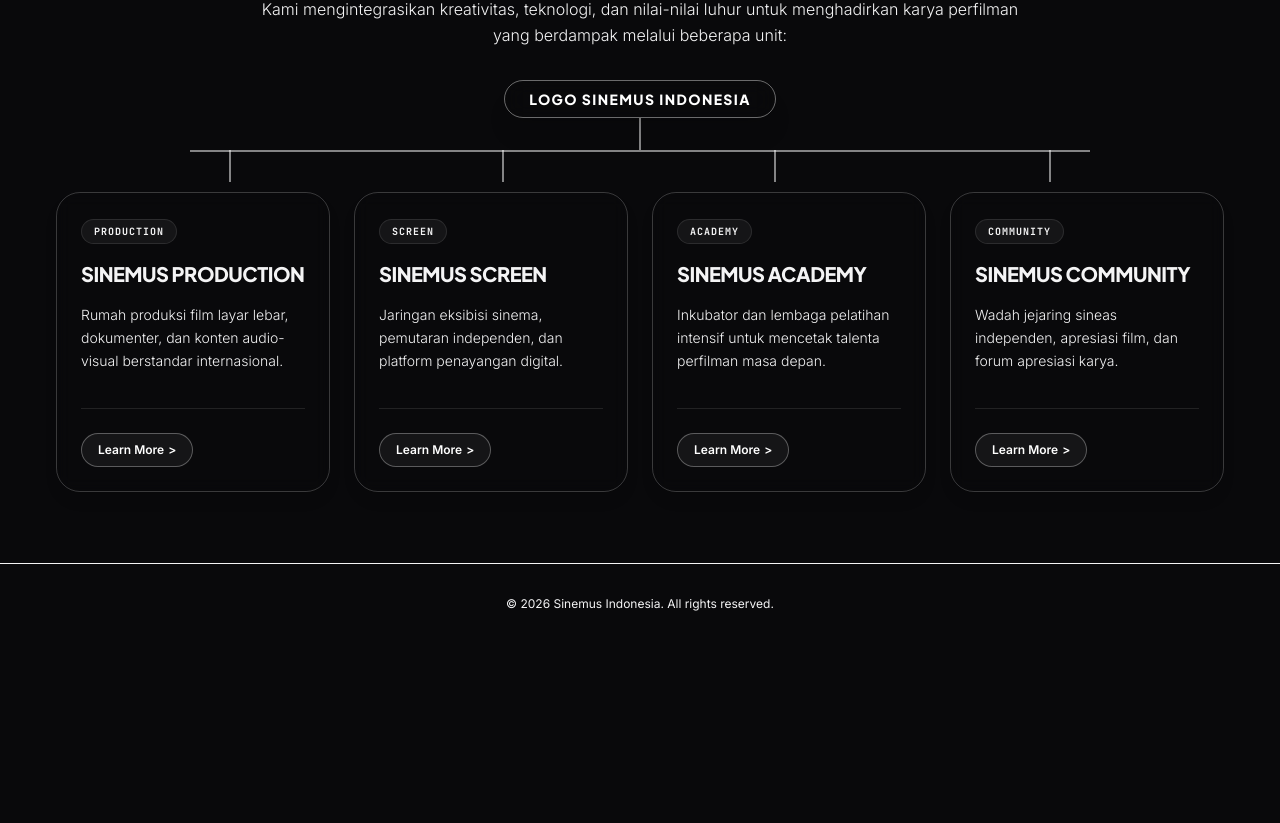
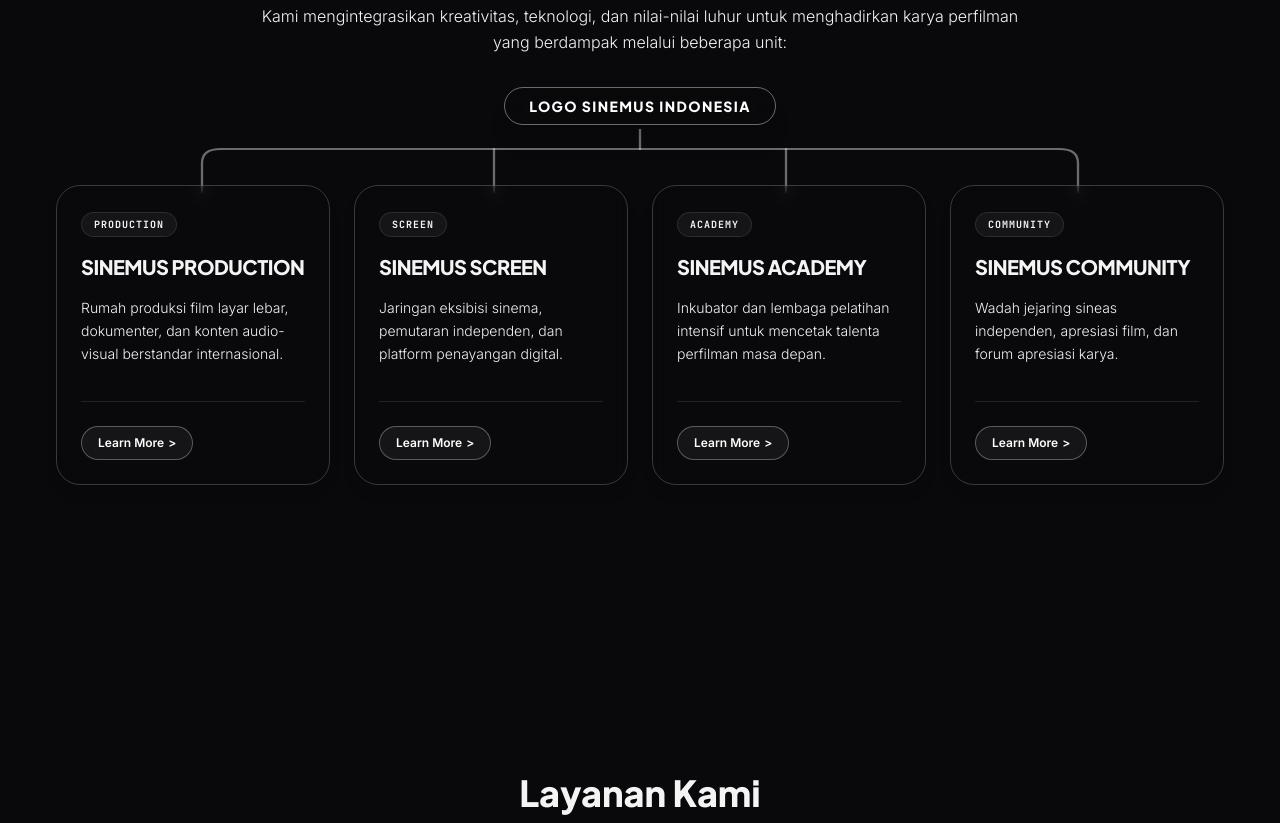
Before and after one commit to sinemusid/corporate-web-personal, a Next.js app: page / in a window 1280 px wide. Shown: the part 1837-2660 px from the top of the page. Before the commit the page ends 2481 px from the top, so only its background shows below. Built offline with nearby package versions, Linux system fonts and the light colour scheme.

Commit message:
feat(home,contact): move services to home, update diagram curved lines, and harmonize CTA button styles

```diff
--- a/src/app/(public)/about/page.tsx
+++ b/src/app/(public)/about/page.tsx
@@ -7,7 +7,6 @@ import {
   CareerRoadmapWidget,
   DesignStructureWidget,
   OurTeamGridWidget,
-  ServicesGridWidget,
   PortfolioGridWidget,
 } from '@/widgets/about-us';
 
@@ -21,7 +20,6 @@ export default function AboutUsPage() {
       <CareerRoadmapWidget />
       <DesignStructureWidget />
       <OurTeamGridWidget />
-      <ServicesGridWidget />
       <PortfolioGridWidget />
     </div>
   );
--- a/src/app/(public)/page.tsx
+++ b/src/app/(public)/page.tsx
@@ -1,5 +1,6 @@
 import React from 'react';
 import { HeroSectionWidget, WhoWeAreSectionWidget, UnitPreviewSectionWidget } from '@/widgets/home';
+import { ServicesGridWidget } from '@/widgets/about-us';
 
 export default function LandingPage() {
   return (
@@ -7,6 +8,7 @@ export default function LandingPage() {
       <HeroSectionWidget />
       <WhoWeAreSectionWidget />
       <UnitPreviewSectionWidget showTitleHeader />
+      <ServicesGridWidget />
     </div>
   );
 }
--- a/src/features/contact/components/JoinMission.tsx
+++ b/src/features/contact/components/JoinMission.tsx
@@ -34,7 +34,7 @@ export const JoinMission: React.FC<JoinMissionProps> = ({ data }) => {
       <div>
         <a
           href={data.ctaHref}
-          className="inline-flex items-center px-8 py-4 rounded-xl bg-accent-solid text-content-inverse font-body font-bold text-sm hover:bg-accent-solid-hover transition-colors shadow-sm"
+          className="inline-flex items-center px-8 py-3.5 rounded-lg bg-white text-black font-body font-bold text-sm hover:bg-gray-200 transition-colors duration-200"
         >
           {data.ctaText}
         </a>
--- a/src/features/home/components/HomeUnitPreview.tsx
+++ b/src/features/home/components/HomeUnitPreview.tsx
@@ -23,27 +23,36 @@ export const HomeUnitPreview: React.FC<HomeUnitPreviewProps> = ({ data, showTitl
         </div>
       )}
 
-      {/* Diagram Branching Tree Architecture (as shown in image 2) */}
-      <div className="hidden lg:flex flex-col items-center w-full mt-6 mb-2">
+      {/* Diagram Branching Tree Architecture with Smooth Curved Corners */}
+      <div className="hidden lg:flex flex-col items-center w-full mt-4 -mb-2 relative">
         {/* Node Badge */}
         <div className="px-6 py-2 rounded-full border border-white/40 bg-bg-elevated/90 text-white font-heading font-black text-xs sm:text-sm tracking-widest uppercase shadow-xl backdrop-blur-md z-10">
           LOGO SINEMUS INDONESIA
         </div>
 
-        {/* Stem down from Node Badge */}
-        <div className="w-[2px] h-8 bg-white/50" />
+        {/* Curved Tree Diagram SVG Connector */}
+        <div className="w-full h-16 relative mt-1">
+          <svg className="w-full h-full pointer-events-none" viewBox="0 0 1000 64" fill="none" preserveAspectRatio="none">
+            {/* Top Vertical Stem from Node Badge */}
+            <path d="M 500 0 V 20" stroke="rgba(255, 255, 255, 0.4)" strokeWidth="2" strokeLinecap="round" />
 
-        {/* Horizontal Branching Line across 4 Columns */}
-        <div className="w-[78%] max-w-[900px] h-[2px] bg-white/50 relative">
-          {/* 4 Vertical Stems dropping to each of the 4 cards */}
-          <div className="absolute top-0 left-0 w-full flex justify-between px-10">
-            <div className="w-[2px] h-8 bg-white/50 transform -translate-x-1/2" />
-            <div className="w-[2px] h-8 bg-white/50 transform -translate-x-1/2" />
-            <div className="w-[2px] h-8 bg-white/50 transform -translate-x-1/2" />
-            <div className="w-[2px] h-8 bg-white/50 transform translate-x-1/2" />
-          </div>
+            {/* Main Outer Curved Branching Line (Connecting Left & Right Outer Cards with Smooth Rounded Corners) */}
+            <path
+              d="M 125 64 V 34 Q 125 20 141 20 H 859 Q 875 20 875 34 V 64"
+              stroke="rgba(255, 255, 255, 0.4)"
+              strokeWidth="2"
+              strokeLinecap="round"
+              strokeLinejoin="round"
+              fill="none"
+            />
+
+            {/* Inner Card 2 Vertical Drop Line */}
+            <path d="M 375 20 V 64" stroke="rgba(255, 255, 255, 0.4)" strokeWidth="2" strokeLinecap="round" />
+
+            {/* Inner Card 3 Vertical Drop Line */}
+            <path d="M 625 20 V 64" stroke="rgba(255, 255, 255, 0.4)" strokeWidth="2" strokeLinecap="round" />
+          </svg>
         </div>
-        <div className="h-8" />
       </div>
 
       {/* Cards Grid */}
--- a/src/widgets/about-us/ServicesGridWidget.tsx
+++ b/src/widgets/about-us/ServicesGridWidget.tsx
@@ -9,14 +9,14 @@ export const ServicesGridWidget: React.FC = () => {
 
   if (isLoading || !services) {
     return (
-      <SectionWrapper id="services" darkBg>
+      <SectionWrapper id="services" darkBg className="w-full min-h-screen lg:h-screen min-h-[600px] flex flex-col justify-center items-center">
         <AboutUsSkeleton />
       </SectionWrapper>
     );
   }
 
   return (
-    <SectionWrapper id="services" darkBg>
+    <SectionWrapper id="services" darkBg className="w-full min-h-screen lg:h-screen min-h-[600px] flex flex-col justify-center">
       <ServicesGrid data={services} />
     </SectionWrapper>
   );
```
